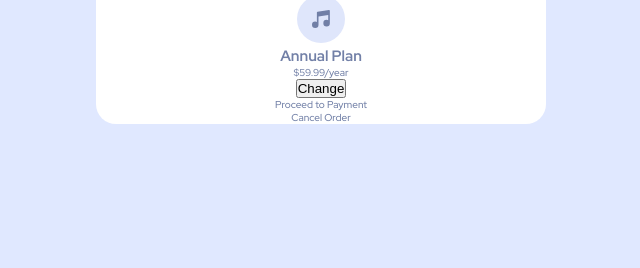
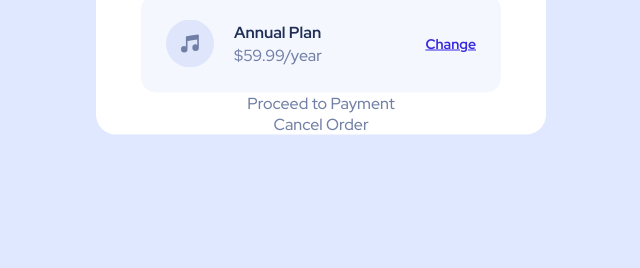
Before and after one commit to DCoder18/Order-Summary-Component, a website: page index.html in a window 1280 px wide. Shown: the part 532-800 px from the top of the page, without its empty margins (319-959 px from the left). Drawn offline with Linux system fonts and the light colour scheme.

Commit message:
Annual plan section

```diff
--- a/index.html
+++ b/index.html
@@ -38,9 +38,12 @@
 
       <div class="plan">
         <img class="plan__icon" src="images/icon-music.svg" alt="">
-        <h2 class="plan__heading">Annual Plan</h2>
-        <p class="plan__price">$59.99/year</p>
-        <button class="plan__btn">Change</button>
+        <div class="plan__price-box">
+          <h2 class="plan__heading">Annual Plan</h2>
+          <p class="plan__price-value">$59.99/year</p>
+        </div>
+
+        <a class="btn btn--link">Change</a>
       </div>
 
       <div class="card__primary-btn">Proceed to Payment</div>
--- a/style.scss
+++ b/style.scss
@@ -27,6 +27,10 @@ body {
     color: $desaturated_blue;
 }
 
+img {
+  max-width: 100%;
+}
+
 .container {
   display: flex;
   justify-content: center;
@@ -45,13 +49,14 @@ body {
   justify-content: center;
   align-items: center;
   text-align: center;
+  font-size: 1.6rem;
 
   &__image {
     border-radius: 2rem 2rem 0 0;
   }
 
   &__heading {
-    padding: 4rem 0 2rem;
+    padding: 4rem 0 1rem;
     font-size: 3rem;
     font-weight: 700;
     color: $dark_blue;
@@ -59,7 +64,59 @@ body {
 
   &__para {
     max-width: 40rem;
-    padding: 0 2rem;
-    font-size: 1.6rem;
+    padding: 0 2rem 2rem;
+  }
+
+  &__primary-btn {
+
+  }
+
+  &__cancel-btn {
+
   }
 }
+
+.plan {
+  background-color: $very_pale_blue;
+  display: flex;
+  flex-direction: row;
+  width: 36rem;
+  padding: 2.5rem;
+  border-radius: 1.5rem;
+  align-items: center ;
+
+  &__icon {
+    margin-right: 2rem;
+
+  }
+
+  &__price-box {
+    display: flex;
+    flex-direction: column;
+    text-align: left;
+
+  }
+
+  &__heading {
+    color: $dark_blue;
+    font-weight: 700;
+    font-size: inherit;
+    margin-bottom: 0.2rem;
+  }
+}
+
+.btn {
+  &:link,
+  &:visited {
+    text-decoration: none;
+  }
+
+  &--link {
+    margin-left: auto;
+    justify-content: flex-end;
+    color: $bright_blue;
+    text-decoration: underline;
+    font-size: 1.4rem;
+    font-weight: 700;
+  }
+}
```
Also changed, not shown: css/style.css, 1 other file.
